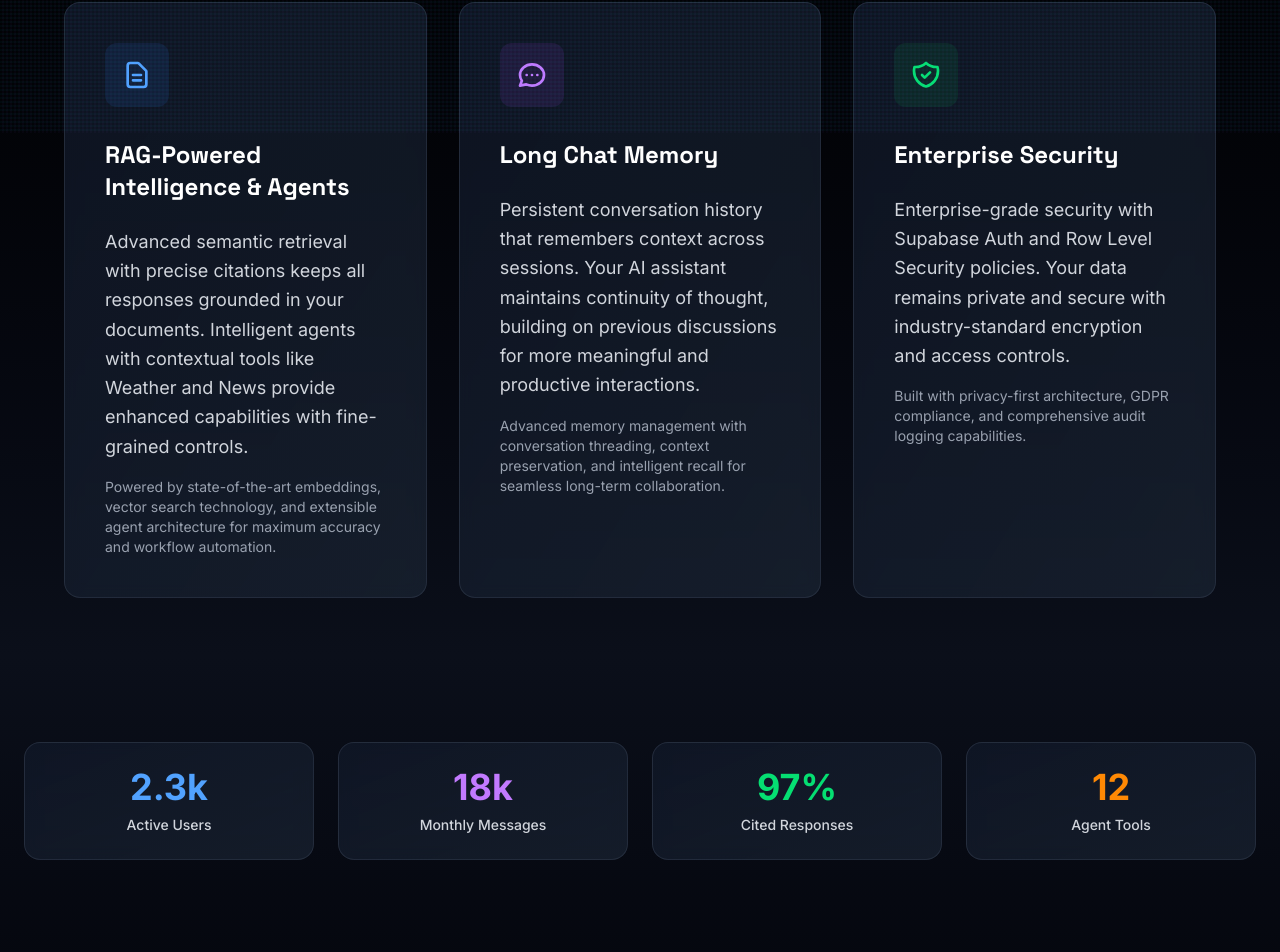
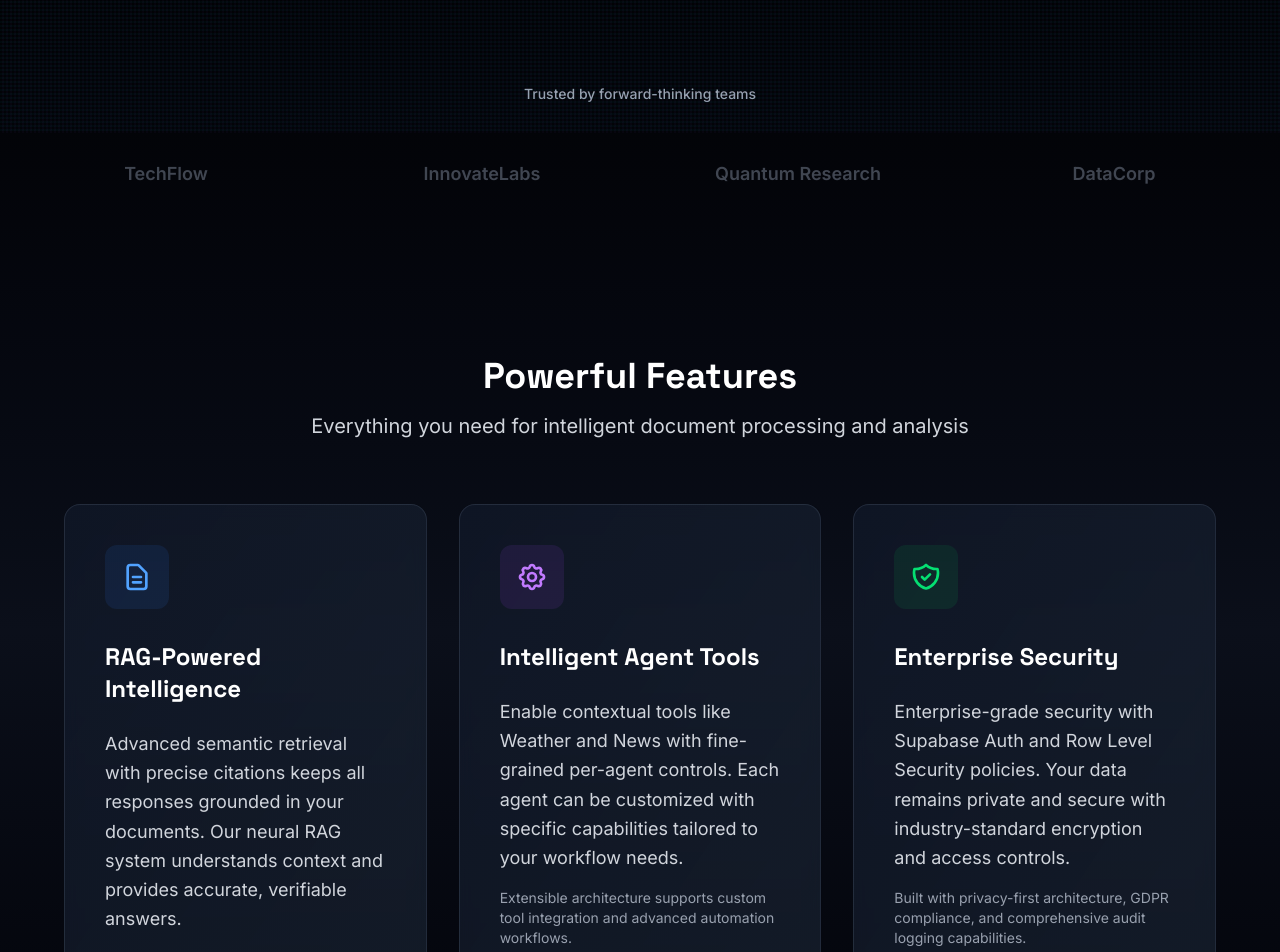
Before and after one commit to Shreyas707Makwana/AI-Powered-Personal-Agent-Platform, a Next.js app in the folder frontend/: page / in a window 1280 px wide. Shown: the part 667-1619 px from the top of the page. Built offline with nearby package versions, Linux system fonts and the light colour scheme; no server answers.

Commit message:
Revert repo back to commit 325f487 state

```diff
--- a/frontend/src/app/app/page.tsx
+++ b/frontend/src/app/app/page.tsx
@@ -43,7 +43,7 @@ export default function AppPage() {
     // Listen for auth changes
     const { data: { subscription } } = supabase.auth.onAuthStateChange((event, session) => {
       if (event === 'SIGNED_OUT' || !session) {
-        router.push('/');
+        router.push('/login');
       } else if (session) {
         setUser(session.user);
         setLoading(false);
@@ -67,7 +67,7 @@ export default function AppPage() {
 
   const handleSignOut = async () => {
     await supabase.auth.signOut();
-    router.push('/');
+    router.push('/login');
   };
 
   const toggleSidebar = () => {
@@ -160,9 +160,6 @@ export default function AppPage() {
               <a href="/analytics">
                 <Button variant="secondary" size="sm" className="btn btn-secondary">Analytics</Button>
               </a>
-              <a href="/agents">
-                <Button variant="secondary" size="sm" className="btn btn-secondary">Manage Agents</Button>
-              </a>
               <Button
                 variant="muted"
                 size="sm"
@@ -195,9 +192,6 @@ export default function AppPage() {
                 <div className="flex space-x-3">
                   <a href="/analytics" className="flex-1" onClick={() => setIsMobileMenuOpen(false)}>
                     <Button variant="secondary" size="md" className="w-full">Analytics</Button>
-                  </a>
-                  <a href="/agents" className="flex-1" onClick={() => setIsMobileMenuOpen(false)}>
-                    <Button variant="secondary" size="md" className="w-full">Manage Agents</Button>
                   </a>
                   <Button
                     variant="secondary"
--- a/frontend/src/app/page.tsx
+++ b/frontend/src/app/page.tsx
@@ -80,48 +80,6 @@ export default function LandingPage() {
           </div>
         </section>
 
-        {/* Features */}
-        <section className="py-20">
-          <div className="container mx-auto px-6">
-            <div className="text-center mb-16">
-              <h2 className="text-3xl md:text-4xl font-bold font-heading text-white mb-4 animate-fade-in">Powerful Features</h2>
-              <p className="text-xl text-gray-300 max-w-2xl mx-auto animate-slide-up">Everything you need for intelligent document processing and analysis</p>
-            </div>
-            <div className="grid md:grid-cols-3 gap-8 max-w-6xl mx-auto">
-              <div className="bg-gradient-to-br from-gray-900/80 to-gray-800/60 backdrop-blur-sm border border-gray-700/50 p-10 rounded-2xl hover:scale-105 hover:shadow-2xl hover:-translate-y-2 transition-all duration-300 animate-slide-up group" style={{animationDelay: '0.1s'}}>
-                <div className="w-16 h-16 bg-blue-500/10 rounded-xl flex items-center justify-center mb-8 group-hover:bg-blue-500/20 transition-colors">
-                  <svg className="w-8 h-8 text-blue-400" fill="none" stroke="currentColor" viewBox="0 0 24 24">
-                    <path strokeLinecap="round" strokeLinejoin="round" strokeWidth={2} d="M9 12h6m-6 4h6m2 5H7a2 2 0 01-2-2V5a2 2 0 012-2h5.586a1 1 0 01.707.293l5.414 5.414a1 1 0 01.293.707V19a2 2 0 01-2 2z" />
-                  </svg>
-                </div>
-                <h3 className="text-2xl font-bold font-heading text-white mb-6">RAG-Powered Intelligence & Agents</h3>
-                <p className="text-gray-300 leading-relaxed text-lg mb-4">Advanced semantic retrieval with precise citations keeps all responses grounded in your documents. Intelligent agents with contextual tools like Weather and News provide enhanced capabilities with fine-grained controls.</p>
-                <p className="text-gray-400 text-sm">Powered by state-of-the-art embeddings, vector search technology, and extensible agent architecture for maximum accuracy and workflow automation.</p>
-              </div>
-              <div className="bg-gradient-to-br from-gray-900/80 to-gray-800/60 backdrop-blur-sm border border-gray-700/50 p-10 rounded-2xl hover:scale-105 hover:shadow-2xl hover:-translate-y-2 transition-all duration-300 animate-slide-up group" style={{animationDelay: '0.2s'}}>
-                <div className="w-16 h-16 bg-purple-500/10 rounded-xl flex items-center justify-center mb-8 group-hover:bg-purple-500/20 transition-colors">
-                  <svg className="w-8 h-8 text-purple-400" fill="none" stroke="currentColor" viewBox="0 0 24 24">
-                    <path strokeLinecap="round" strokeLinejoin="round" strokeWidth={2} d="M8 12h.01M12 12h.01M16 12h.01M21 12c0 4.418-4.03 8-9 8a9.863 9.863 0 01-4.255-.949L3 20l1.395-3.72C3.512 15.042 3 13.574 3 12c0-4.418 4.03-8 9-8s9 3.582 9 8z" />
-                  </svg>
-                </div>
-                <h3 className="text-2xl font-bold font-heading text-white mb-6">Long Chat Memory</h3>
-                <p className="text-gray-300 leading-relaxed text-lg mb-4">Persistent conversation history that remembers context across sessions. Your AI assistant maintains continuity of thought, building on previous discussions for more meaningful and productive interactions.</p>
-                <p className="text-gray-400 text-sm">Advanced memory management with conversation threading, context preservation, and intelligent recall for seamless long-term collaboration.</p>
-              </div>
-              <div className="bg-gradient-to-br from-gray-900/80 to-gray-800/60 backdrop-blur-sm border border-gray-700/50 p-10 rounded-2xl hover:scale-105 hover:shadow-2xl hover:-translate-y-2 transition-all duration-300 animate-slide-up group" style={{animationDelay: '0.3s'}}>
-                <div className="w-16 h-16 bg-green-500/10 rounded-xl flex items-center justify-center mb-8 group-hover:bg-green-500/20 transition-colors">
-                  <svg className="w-8 h-8 text-green-400" fill="none" stroke="currentColor" viewBox="0 0 24 24">
-                    <path strokeLinecap="round" strokeLinejoin="round" strokeWidth={2} d="M9 12l2 2 4-4m5.618-4.016A11.955 11.955 0 0112 2.944a11.955 11.955 0 01-8.618 3.04A12.02 12.02 0 003 9c0 5.591 3.824 10.29 9 11.622 5.176-1.332 9-6.03 9-11.622 0-1.042-.133-2.052-.382-3.016z" />
-                  </svg>
-                </div>
-                <h3 className="text-2xl font-bold font-heading text-white mb-6">Enterprise Security</h3>
-                <p className="text-gray-300 leading-relaxed text-lg mb-4">Enterprise-grade security with Supabase Auth and Row Level Security policies. Your data remains private and secure with industry-standard encryption and access controls.</p>
-                <p className="text-gray-400 text-sm">Built with privacy-first architecture, GDPR compliance, and comprehensive audit logging capabilities.</p>
-              </div>
-            </div>
-          </div>
-        </section>
-
         {/* Metrics strip */}
         <section className="py-16">
           <div className="container mx-auto px-6">
@@ -159,6 +117,49 @@ export default function LandingPage() {
           </div>
         </section>
 
+        {/* Features */}
+        <section className="py-20">
+          <div className="container mx-auto px-6">
+            <div className="text-center mb-16">
+              <h2 className="text-3xl md:text-4xl font-bold font-heading text-white mb-4 animate-fade-in">Powerful Features</h2>
+              <p className="text-xl text-gray-300 max-w-2xl mx-auto animate-slide-up">Everything you need for intelligent document processing and analysis</p>
+            </div>
+            <div className="grid md:grid-cols-3 gap-8 max-w-6xl mx-auto">
+              <div className="bg-gradient-to-br from-gray-900/80 to-gray-800/60 backdrop-blur-sm border border-gray-700/50 p-10 rounded-2xl hover:scale-105 hover:shadow-2xl hover:-translate-y-2 transition-all duration-300 animate-slide-up group" style={{animationDelay: '0.1s'}}>
+                <div className="w-16 h-16 bg-blue-500/10 rounded-xl flex items-center justify-center mb-8 group-hover:bg-blue-500/20 transition-colors">
+                  <svg className="w-8 h-8 text-blue-400" fill="none" stroke="currentColor" viewBox="0 0 24 24">
+                    <path strokeLinecap="round" strokeLinejoin="round" strokeWidth={2} d="M9 12h6m-6 4h6m2 5H7a2 2 0 01-2-2V5a2 2 0 012-2h5.586a1 1 0 01.707.293l5.414 5.414a1 1 0 01.293.707V19a2 2 0 01-2 2z" />
+                  </svg>
+                </div>
+                <h3 className="text-2xl font-bold font-heading text-white mb-6">RAG-Powered Intelligence</h3>
+                <p className="text-gray-300 leading-relaxed text-lg mb-4">Advanced semantic retrieval with precise citations keeps all responses grounded in your documents. Our neural RAG system understands context and provides accurate, verifiable answers.</p>
+                <p className="text-gray-400 text-sm">Powered by state-of-the-art embeddings and vector search technology for maximum accuracy and relevance.</p>
+              </div>
+              <div className="bg-gradient-to-br from-gray-900/80 to-gray-800/60 backdrop-blur-sm border border-gray-700/50 p-10 rounded-2xl hover:scale-105 hover:shadow-2xl hover:-translate-y-2 transition-all duration-300 animate-slide-up group" style={{animationDelay: '0.2s'}}>
+                <div className="w-16 h-16 bg-purple-500/10 rounded-xl flex items-center justify-center mb-8 group-hover:bg-purple-500/20 transition-colors">
+                  <svg className="w-8 h-8 text-purple-400" fill="none" stroke="currentColor" viewBox="0 0 24 24">
+                    <path strokeLinecap="round" strokeLinejoin="round" strokeWidth={2} d="M10.325 4.317c.426-1.756 2.924-1.756 3.35 0a1.724 1.724 0 002.573 1.066c1.543-.94 3.31.826 2.37 2.37a1.724 1.724 0 001.065 2.572c1.756.426 1.756 2.924 0 3.35a1.724 1.724 0 00-1.066 2.573c.94 1.543-.826 3.31-2.37 2.37a1.724 1.724 0 00-2.572 1.065c-.426 1.756-2.924 1.756-3.35 0a1.724 1.724 0 00-2.573-1.066c-1.543.94-3.31-.826-2.37-2.37a1.724 1.724 0 00-1.065-2.572c-1.756-.426-1.756-2.924 0-3.35a1.724 1.724 0 001.066-2.573c-.94-1.543.826-3.31 2.37-2.37.996.608 2.296.07 2.572-1.065z" />
+                    <path strokeLinecap="round" strokeLinejoin="round" strokeWidth={2} d="M15 12a3 3 0 11-6 0 3 3 0 016 0z" />
+                  </svg>
+                </div>
+                <h3 className="text-2xl font-bold font-heading text-white mb-6">Intelligent Agent Tools</h3>
+                <p className="text-gray-300 leading-relaxed text-lg mb-4">Enable contextual tools like Weather and News with fine-grained per-agent controls. Each agent can be customized with specific capabilities tailored to your workflow needs.</p>
+                <p className="text-gray-400 text-sm">Extensible architecture supports custom tool integration and advanced automation workflows.</p>
+              </div>
+              <div className="bg-gradient-to-br from-gray-900/80 to-gray-800/60 backdrop-blur-sm border border-gray-700/50 p-10 rounded-2xl hover:scale-105 hover:shadow-2xl hover:-translate-y-2 transition-all duration-300 animate-slide-up group" style={{animationDelay: '0.3s'}}>
+                <div className="w-16 h-16 bg-green-500/10 rounded-xl flex items-center justify-center mb-8 group-hover:bg-green-500/20 transition-colors">
+                  <svg className="w-8 h-8 text-green-400" fill="none" stroke="currentColor" viewBox="0 0 24 24">
+                    <path strokeLinecap="round" strokeLinejoin="round" strokeWidth={2} d="M9 12l2 2 4-4m5.618-4.016A11.955 11.955 0 0112 2.944a11.955 11.955 0 01-8.618 3.04A12.02 12.02 0 003 9c0 5.591 3.824 10.29 9 11.622 5.176-1.332 9-6.03 9-11.622 0-1.042-.133-2.052-.382-3.016z" />
+                  </svg>
+                </div>
+                <h3 className="text-2xl font-bold font-heading text-white mb-6">Enterprise Security</h3>
+                <p className="text-gray-300 leading-relaxed text-lg mb-4">Enterprise-grade security with Supabase Auth and Row Level Security policies. Your data remains private and secure with industry-standard encryption and access controls.</p>
+                <p className="text-gray-400 text-sm">Built with privacy-first architecture, GDPR compliance, and comprehensive audit logging capabilities.</p>
+              </div>
+            </div>
+          </div>
+        </section>
+
         {/* Testimonials */}
         <section className="py-20">
           <div className="container mx-auto px-6">
--- a/frontend/src/components/Chat.tsx
+++ b/frontend/src/components/Chat.tsx
@@ -511,6 +511,13 @@ export default function Chat({ selectedDocId, onDocumentsRefresh }: ChatProps) {
                 </option>
               ))}
             </select>
+
+            <a
+              href="/agents"
+              className="px-3 py-1.5 rounded-md border border-cyan-500/60 bg-cyan-500/10 text-cyan-300 hover:bg-cyan-500/20 hover:text-cyan-200 transition-colors font-mono text-xs md:text-sm"
+            >
+              MANAGE
+            </a>
           </div>
         </div>
 
```
